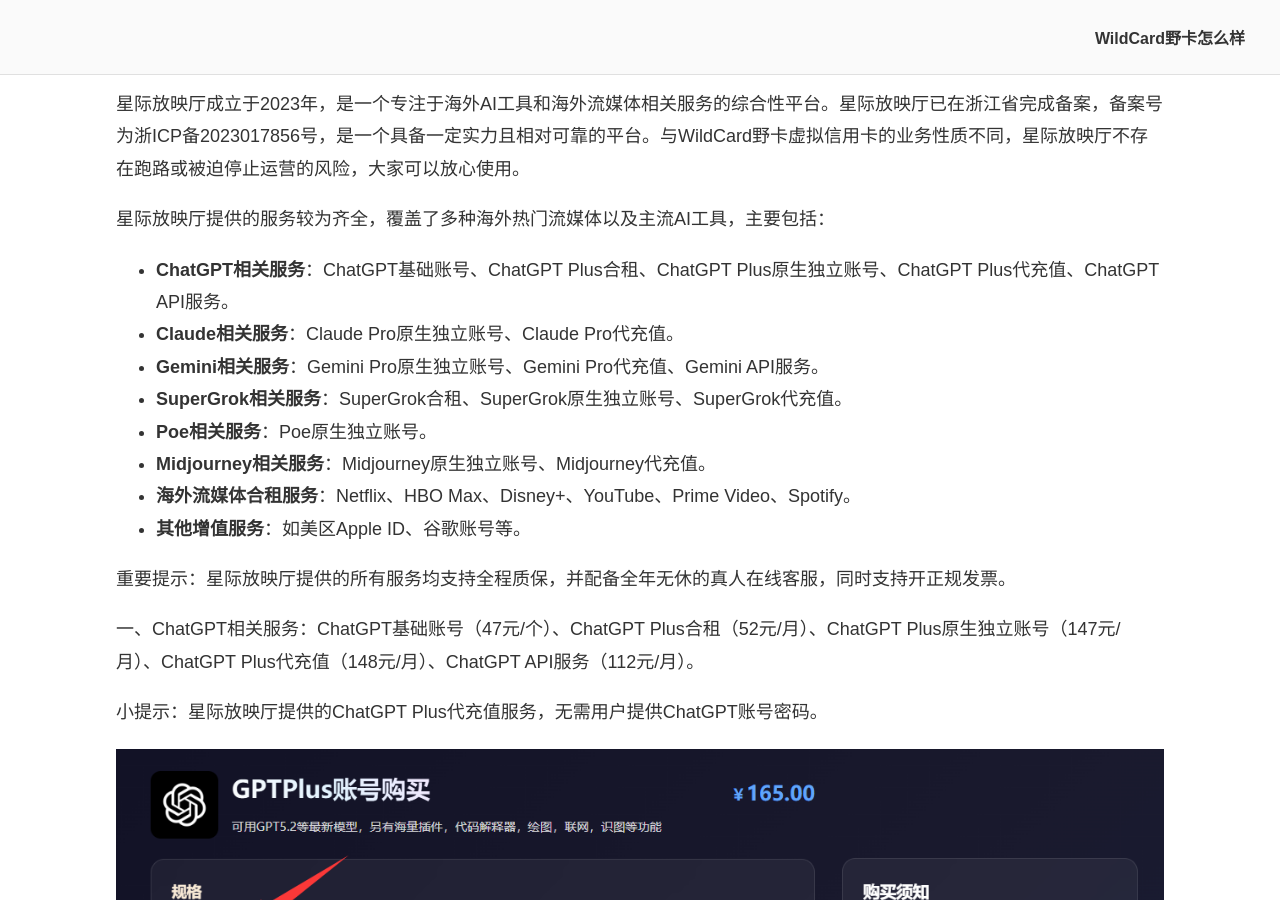
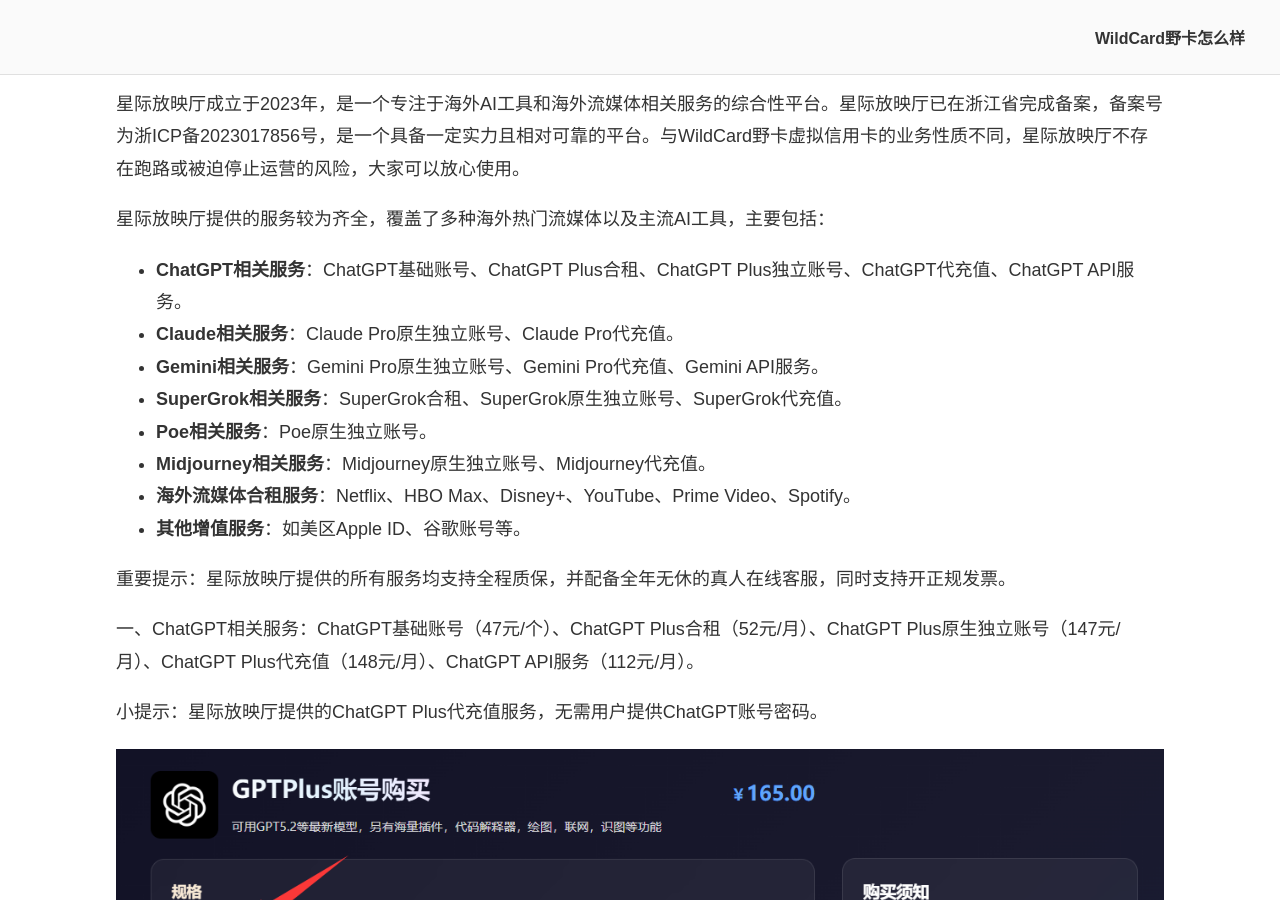
Before and after one commit to anyofai/anyofai.github.io, a Jekyll site: the page built from index.md, in a window 1280 px wide and 900 px high, scrolled down 2057 px. Built offline with Jekyll 4.4.1, drawn with Linux system fonts in a browser that asks for light colours.

Commit message:
Update index.md

```diff
--- a/index.md
+++ b/index.md
@@ -48,7 +48,7 @@
 
 星际放映厅提供的服务较为齐全，覆盖了多种海外热门流媒体以及主流AI工具，主要包括：
 
-* **ChatGPT相关服务**：ChatGPT基础账号、ChatGPT Plus合租、ChatGPT Plus原生独立账号、ChatGPT Plus代充值、ChatGPT API服务。
+* **ChatGPT相关服务**：ChatGPT基础账号、ChatGPT Plus合租、ChatGPT Plus独立账号、ChatGPT代充值、ChatGPT API服务。
 * **Claude相关服务**：Claude Pro原生独立账号、Claude Pro代充值。
 * **Gemini相关服务**：Gemini Pro原生独立账号、Gemini Pro代充值、Gemini API服务。
 * **SuperGrok相关服务**：SuperGrok合租、SuperGrok原生独立账号、SuperGrok代充值。
```
